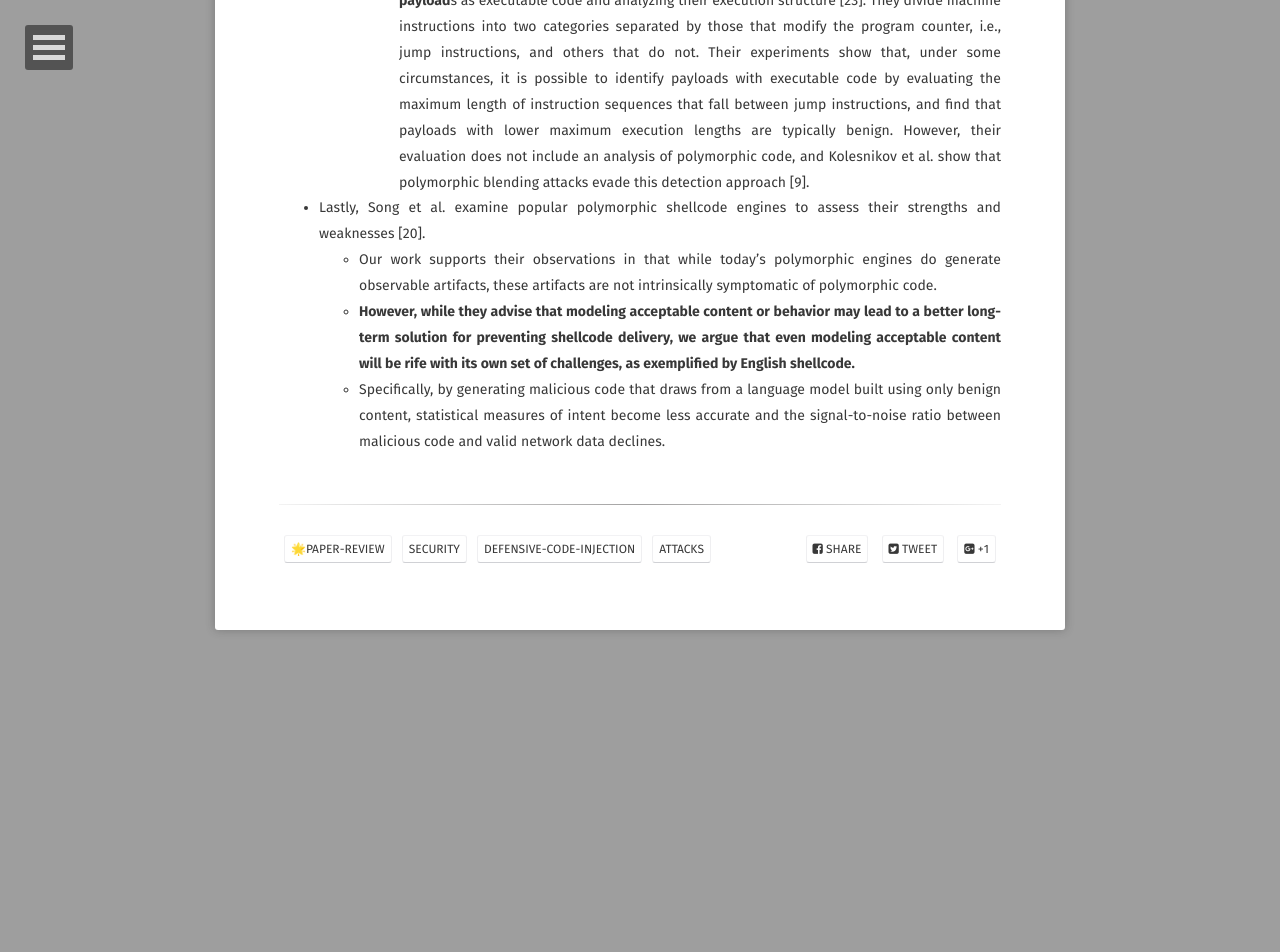
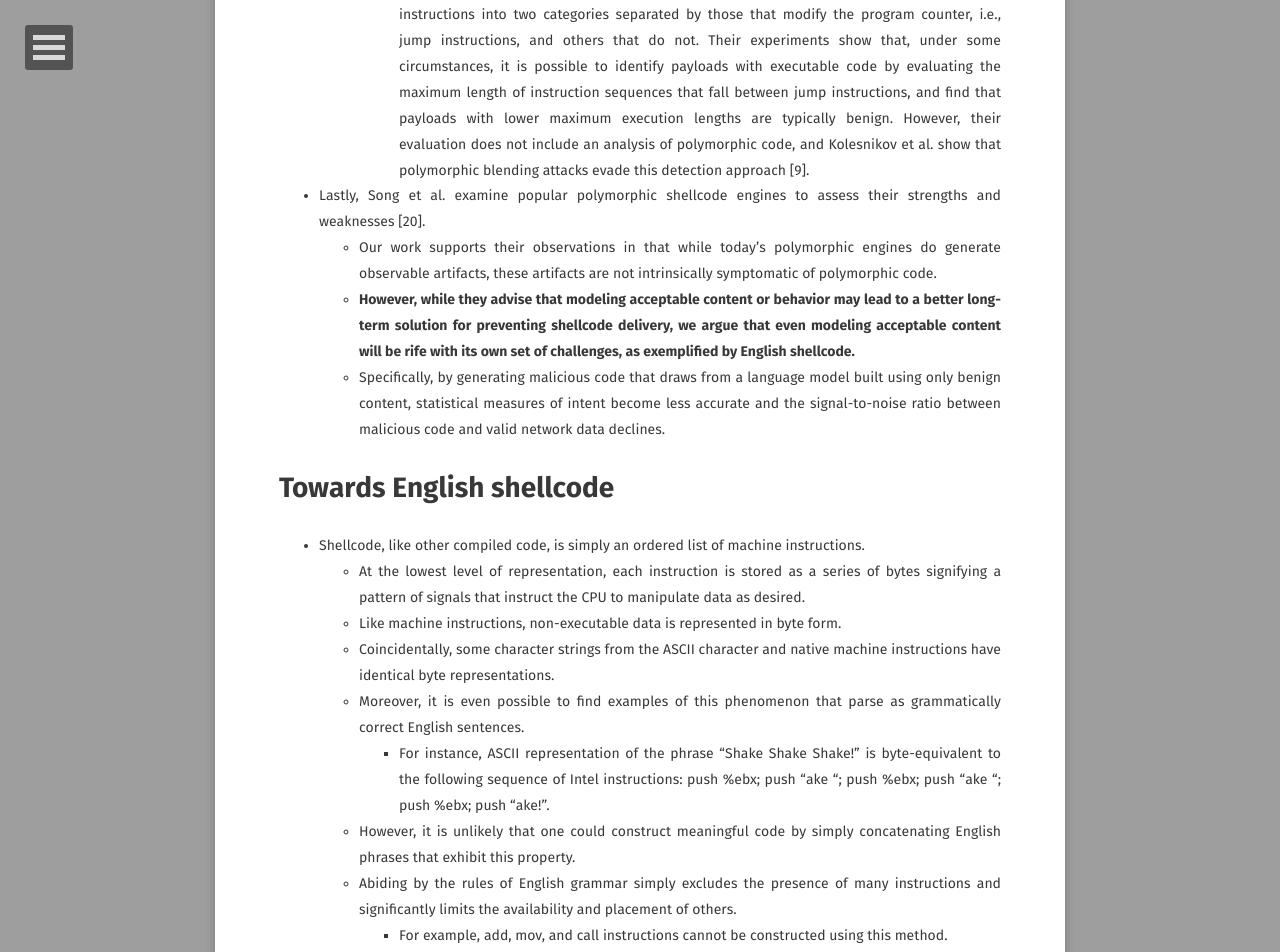
Before and after one commit to leesk212/leesk212.github.io, a Jekyll site: the page built from _posts/2022-11-11-[paper] English Shellcode.md, in a window 1280 px wide and 1400 px high, scrolled down 6620 px. Shown: the top 952 px of the window. Built offline with Jekyll 4.4.1, drawn with Linux system fonts in a browser that asks for light colours; some web fonts are replaced; our own code applies the rules of GitHub Pages for plain Markdown files; comment, search, counter and statistics services are not loaded; before the commit the page ends 7250 px from its top, so only the background shows below that; some of the changed text lies outside the part shown.

Commit message:
Update 2022-11-11-[paper] English Shellcode.md

```diff
--- a/_posts/2022-11-11-[paper] English Shellcode.md
+++ b/_posts/2022-11-11-[paper] English Shellcode.md
@@ -89,7 +89,8 @@
   * Moreover, attacks are not constrained to this layout and so attempts at merely detecting this structure can be problematic; infact, identifying each component has its own unique set of challenges [1, 13], and it has been suggested that malicious polymorphic behavior cannot be modeled effectively [20].
   * In support of that argument, we provide a concrete instantiation that shows that the decoder can share the same properties as benign data.
 
-# Related Work (분류를 소개하고, 세부적인 관련 연구들을 소개한다-->괜찮은듯)
+# Related Work
+(분류를 소개하고, 세부적인 관련 연구들을 소개한다-->괜찮은듯)
 * Three types of defensive approaches about code-injection attacks
   1. **Tools and techniques to both limit the spoils of exploitations and to prevent developers from writing vulnerable code.**
     * Examples of such approaches include automatic bounds protection for buffers [4] and static checking of format strings at compile-time, utilizing “safe” versions of system libraries, and address-space layout randomization [19], etc
@@ -107,3 +108,28 @@
   * Our work supports their observations in that while today’s polymorphic engines do generate observable artifacts, these artifacts are not intrinsically symptomatic of polymorphic code.
   * **However, while they advise that modeling acceptable content or behavior may lead to a better long-term solution for preventing shellcode delivery, we argue that even modeling acceptable content will be rife with its own set of challenges, as exemplified by English shellcode.**
   * Specifically, by generating malicious code that draws from a language model built using only benign content, statistical measures of intent become less accurate and the signal-to-noise ratio between malicious code and valid network data declines.
+
+# Towards English shellcode
+* Shellcode, like other compiled code, is simply an ordered list of machine instructions.
+  * At the lowest level of representation, each instruction is stored as a series of bytes signifying a pattern of signals that instruct the CPU to manipulate data as desired.
+  * Like machine instructions, non-executable data is represented in byte form.
+  * Coincidentally, some character strings from the ASCII character and native machine instructions have identical byte representations.
+  * Moreover, it is even possible to find examples of this phenomenon that parse as grammatically correct English sentences.
+    * For instance, ASCII representation of the phrase “Shake Shake Shake!” is byte-equivalent to the following sequence of Intel instructions: push %ebx; push "ake "; push %ebx; push "ake "; push %ebx; push "ake!".
+  * However, it is unlikely that one could construct meaningful code by simply concatenating English phrases that exhibit this property.
+  * Abiding by the rules of English grammar simply excludes the presence of many instructions and significantly limits the availability and placement of others.
+    * For example, add, mov, and call instructions cannot be constructed using this method.
+  * Therefore, while it may be possible to construct some instances of shellcode with coherent objectives in this manner, the versatility of this technique is severely restricted by its limitations.
+  * **Rather than find these instances, our goal is instead to develop an automated approach for transforming arbitrary shellcode into an English representation.**
+
+## High-level Overview
+* What follows is a brief description of the method we have developed for encoding arbitrary shellcode as English text.
+* This English shellcode is completely self-contained, i.e., it does not require an external loader, and executes as valid IA32 code.
+*  The steps depicted in Figure 3 complement the brief overview of our approach presented below.
+![image](https://user-images.githubusercontent.com/67637935/201276307-ede8113a-42f1-4793-84ce-84b034e79d55.png)
+
+*  One can envision a typical usage scenario (see Figure 4) where the English shellcode (composed of a natively executable decoder and an encoded payload containing arbitrary shellcode) is first generated offline.
+
+![image](https://user-images.githubusercontent.com/67637935/201276365-a2b1c98d-cfd3-4e77-b48f-37e627d91ebd.png)
+
+*  Once the English shellcode is delivered to a vulnerable machine and its vulnerability is triggered, execution is redirected to the English shellcode, initiating the decoding process and launching the target shellcode contained in the payload.
```
